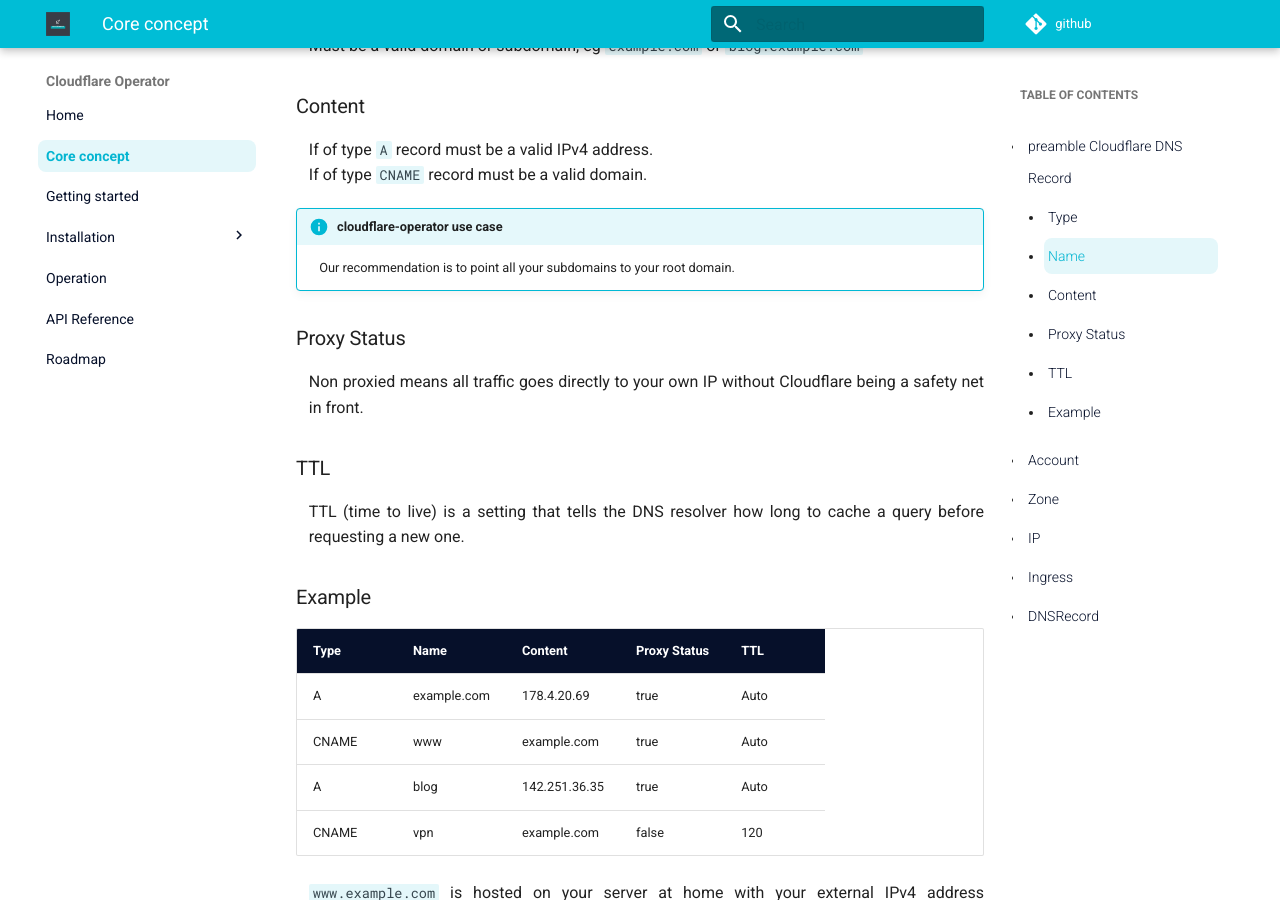
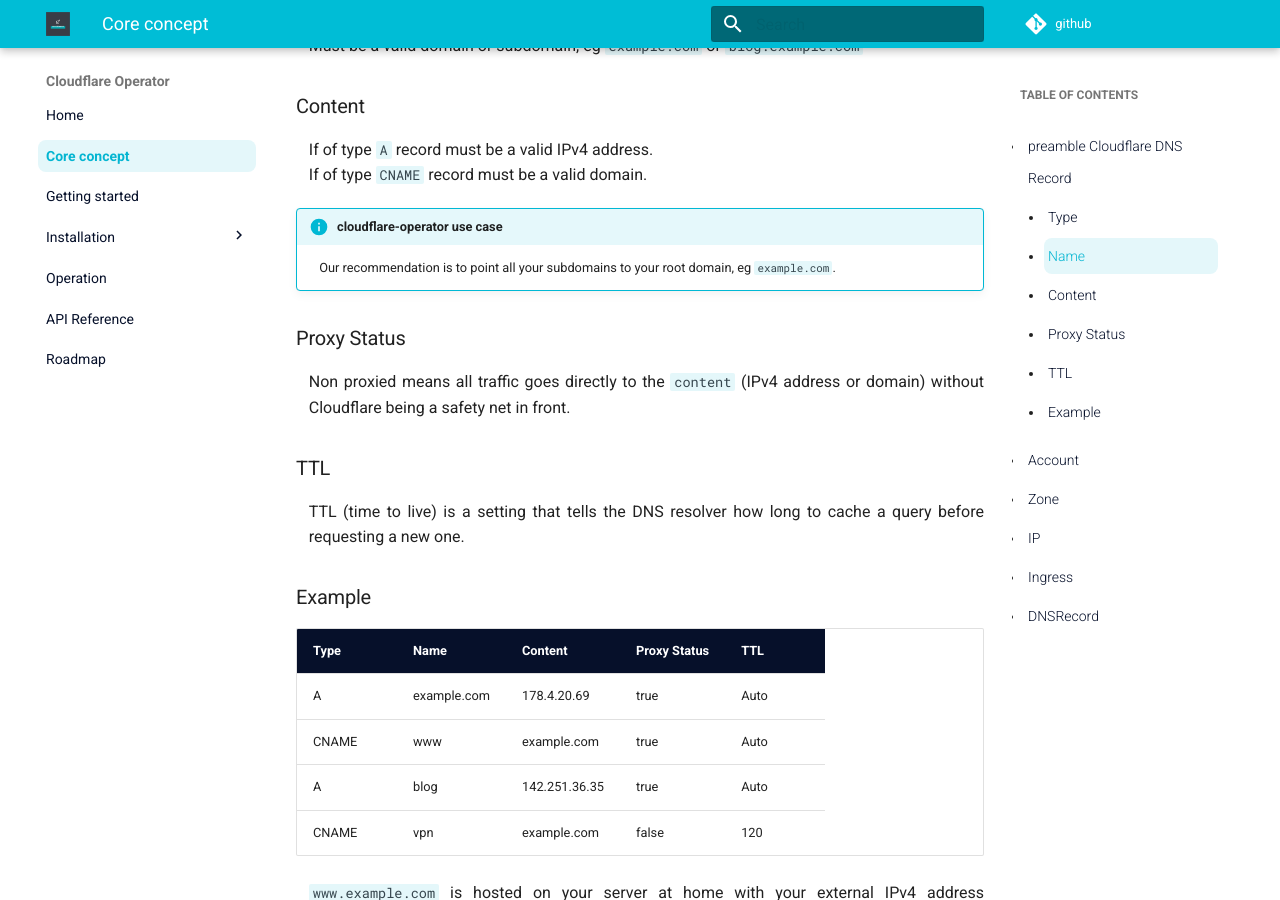
Before and after one commit to containeroo/cloudflare-operator, an MkDocs documentation site: the page built from docs/content/core_concept.md, in a window 1280 px wide and 900 px high, scrolled down 966 px. Built offline with MkDocs 1.6.1 and Material for MkDocs 9.7.7, drawn with Linux system fonts in a browser that asks for light colours; comment, search, counter and statistics services are not loaded; some of the changed text lies outside the part shown.

Commit message:
unified words

````diff
--- a/docs/content/core_concept.md
+++ b/docs/content/core_concept.md
@@ -36,11 +36,11 @@ If of type `A` record must be a valid IPv4 address.
 If of type `CNAME` record must be a valid domain.
 
 !!! info "cloudflare-operator use case"
-    Our recommendation is to point all your subdomains to your root domain.
+    Our recommendation is to point all your subdomains to your root domain, eg `example.com`.
 
 ### Proxy Status
 
-Non proxied means all traffic goes directly to your own IP without Cloudflare being a safety net in front.
+Non proxied means all traffic goes directly to the `content` (IPv4 address or domain) without Cloudflare being a safety net in front.
 
 ### TTL
 
@@ -100,7 +100,7 @@ spec:
 
 ## IP
 
-The `IP` Object has two purposes:
+The `IP` object has two purposes:
 
 1. laziness
 
@@ -175,7 +175,7 @@ curl "https://api.ipify.org?format=json"
 ```
 
 !!! tip
-    To not stress the IP-provider add more than one `dynamicIpSources`. The cloudflare-operator will randomly choose a IP-provider every `interval`
+    To not stress the "IP provider" add more than one `dynamicIpSources`. The cloudflare-operator will randomly choose a provider every `interval`
 
 ## Ingress
 
@@ -187,7 +187,7 @@ The following annotation are possible:
 
 | annotation                   | value                | description                                                                                                     |
 | :--------------------------- | :------------------- | :-------------------------------------------------------------------------------------------------------------- |
-| `cf.containeroo.ch/content`  | Ip address or domain | Ip address or domain to set as Cloudflare DNS record content                                                    |
+| `cf.containeroo.ch/content`  | IPv4 address or domain | IPv4 address or domain to set as Cloudflare DNS record content                                                    |
 | `cf.containeroo.ch/ttl`      | `1` or `60`-`86400`  | Time to live, in seconds, of the Cloudflare DNS record. Must be between 60 and 86400, or 1 for 'automatic'      |
 | `cf.containeroo.ch/type`     | `A` or `CNAME`       | Cloudflare DNS record type                                                                                      |
 | `cf.containeroo.ch/interval` | `5m`                 | Interval in which cloudflare-operator will compare Cloudflare DNS Records with cloudflare-operator `DNSRecords` |
@@ -225,7 +225,7 @@ The `interval` is the interval in witch the cloudflare-operator will fetch the C
 
 If a `DNSRecord` is deleted, the cloudflare-operator will also delete the corresponding Cloudflare DNS Record.
 
-Set `spec.ipRef` to the name of a `IP` Object to automatic update the `content` with the address (`spec.address`) of the linked `IP` object.
+Set `spec.ipRef` to the name of a `IP` object to automatic update the `content` with the address (`spec.address`) of the linked `IP` object.
 
 example:
 
````
